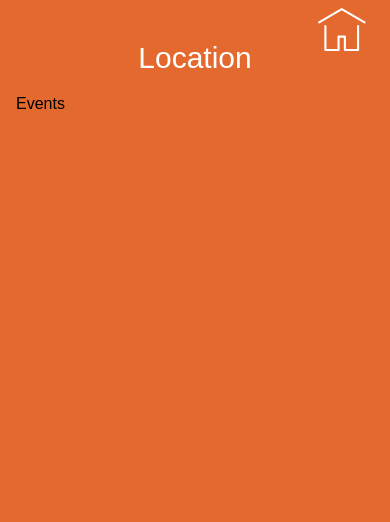
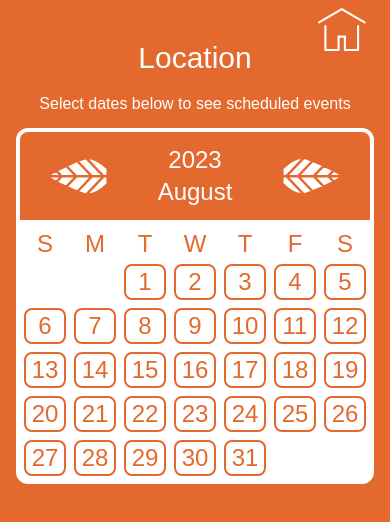
Before and after one commit to NYX1122/sun-rose-pallas, a Next.js app: page /information/events in a window 390 px wide. Shown: the top 522 px of the page. Built offline with nearby package versions, Linux system fonts and the light colour scheme; a web font is replaced by a local one.

Commit message:
Almost finished with events-mobile page, still need to add event links to relavent dates.

```diff
--- /dev/null
+++ b/app/_components/events/calendar.js
@@ -0,0 +1,133 @@
+'use client';
+
+import { useState } from 'react';
+
+import Image from 'next/image';
+
+import sunflowerLeaf from '@/images/Sunflower_Leaf.svg';
+
+export default function Calendar() {
+  const monthArray = [
+    'January',
+    'February',
+    'March',
+    'April',
+    'May',
+    'June',
+    'July',
+    'August',
+    'September',
+    'October',
+    'November',
+    'December',
+  ];
+
+  const weekDayArray = [
+    'Sunday',
+    'Monday',
+    'Tuesday',
+    'Wednesday',
+    'Thursday',
+    'Friday',
+    'Saturday',
+  ];
+
+  const [selectedMonth, setSelectedMonth] = useState(new Date().getMonth());
+  const [selectedYear, setSelectedYear] = useState(new Date().getFullYear());
+
+  const daysInMonth = new Date(selectedYear, selectedMonth + 1, 0).getDate();
+  const firstDay = new Date(selectedYear, selectedMonth, 1).getDay();
+  const rowsNumber = Math.ceil((firstDay + daysInMonth) / 7);
+  const calendarArray = Array.from({ length: rowsNumber }, (_, weekIndex) => {
+    const daysOfWeek = weekDayArray.map((dayName, dayIndex) => {
+      const offsetDayIndex = weekIndex * 7 + dayIndex - firstDay;
+      const dayNumber = offsetDayIndex + 1;
+      return dayNumber > 0 && dayNumber <= daysInMonth && dayNumber;
+    });
+
+    return {
+      week: weekIndex + 1,
+      days: daysOfWeek,
+    };
+  });
+
+  const nextMonth = () => {
+    if (selectedMonth === 11) {
+      setSelectedYear(selectedYear + 1);
+      setSelectedMonth(0);
+    } else {
+      setSelectedMonth(selectedMonth + 1);
+    }
+  };
+
+  const prevMonth = () => {
+    if (selectedMonth === 0) {
+      setSelectedYear(selectedYear - 1);
+      setSelectedMonth(11);
+    } else {
+      setSelectedMonth(selectedMonth - 1);
+    }
+  };
+
+  return (
+    <div className='w-full border-4 border-white rounded-xl flex flex-col'>
+      <div className='w-full grid grid-cols-3 py-3'>
+        <button onClick={prevMonth} className='flex justify-center'>
+          <div className='rotate-[270deg] w-10'>
+            <Image src={sunflowerLeaf} alt='Sunflower leaf design.' />
+          </div>
+        </button>
+        <div className='flex flex-col items-center'>
+          <h3 className='text-2xl text-white'>{selectedYear}</h3>
+          <h3 className='text-2xl text-white'>{monthArray[selectedMonth]}</h3>
+        </div>
+        <button onClick={nextMonth} className='flex justify-center'>
+          <div className='rotate-90 w-10'>
+            <Image src={sunflowerLeaf} alt='Sunflower leaf design.' />
+          </div>
+        </button>
+      </div>
+      <div className='bg-white flex flex-col'>
+        <div className='grid grid-cols-7 pt-2'>
+          {weekDayArray.map((item, index) => (
+            <div key={index}>
+              <h4 className='text-2xl text-peaceful-orange text-center'>
+                {item[0]}
+              </h4>
+            </div>
+          ))}
+        </div>
+        <div className='grid grid-rows-5'>
+          {calendarArray.map((week, weekIndex) => (
+            <div key={weekIndex} className='grid grid-cols-7'>
+              {week.days.map((day, dayIndex) =>
+                day === 1 ? (
+                  <div
+                    key={dayIndex}
+                    className='border-2 border-peaceful-orange rounded-lg m-1 px-1'
+                    style={{ gridColumnStart: firstDay + 1 }}
+                  >
+                    <p className='text-center text-peaceful-orange text-2xl whitespace-nowrap'>
+                      {day}
+                    </p>
+                  </div>
+                ) : (
+                  day && (
+                    <div
+                      key={dayIndex}
+                      className='border-2 border-peaceful-orange rounded-lg m-1 px-1'
+                    >
+                      <p className='text-center text-peaceful-orange text-2xl whitespace-nowrap'>
+                        {day}
+                      </p>
+                    </div>
+                  )
+                )
+              )}
+            </div>
+          ))}
+        </div>
+      </div>
+    </div>
+  );
+}
--- a/app/information/events/page.js
+++ b/app/information/events/page.js
@@ -1,3 +1,10 @@
+import Calendar from '@/components/events/calendar';
+
 export default function Page() {
-  return <h1>Events</h1>;
+  return (
+    <div className='flex flex-col items-center gap-3'>
+      <h2 className='text-white'>Select dates below to see scheduled events</h2>
+      <Calendar />
+    </div>
+  );
 }
```
